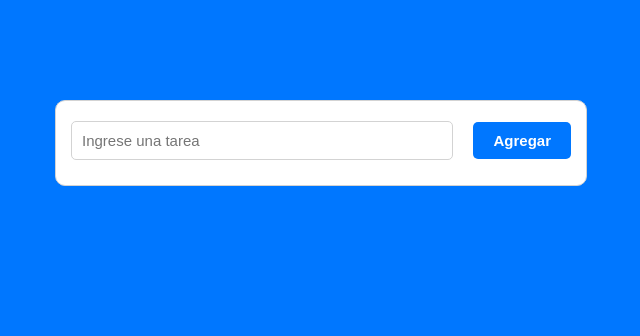
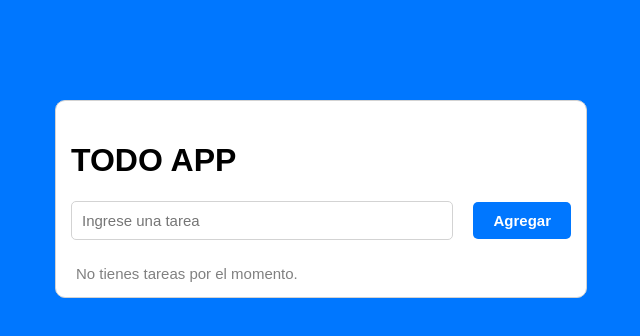
Before and after one commit to alanrzz/todo-app, a React (Vite) app: page / in a window 1280 px wide. Shown: the top 336 px of the page, without its empty margins (319-959 px from the left). Built offline with nearby package versions, Linux system fonts and the light colour scheme.

Commit message:
add title

```diff
--- a/src/components/Todo/Todo.css
+++ b/src/components/Todo/Todo.css
@@ -85,3 +85,9 @@
 .save-btn {
   background-color: rgb(4, 170, 12);
 }
+
+.text-without-tasks {
+  font-size: 15px;
+  color: gray;
+  margin-left: 5px;
+}
--- a/src/components/Todo/Todo.jsx
+++ b/src/components/Todo/Todo.jsx
@@ -41,6 +41,7 @@ const Todo = () => {
 
   return (
     <div className="card">
+      <h1>TODO APP</h1>
       <form className="header-card">
         <input ref={inputRef} className="input-task" type="text" placeholder="Ingrese una tarea"
           onChange={e => setTask(prevTask => ({id:prevTask.id, msg:e.target.value}))}
@@ -50,6 +51,7 @@ const Todo = () => {
           {buttonText}
         </button>
       </form>
+      <p className="text-without-tasks" hidden={tasks.length}>No tienes tareas por el momento.</p>
       {tasks.map(task => <Task key={task.id} {...task} {...functions} />)}
     </div>
   );
```
